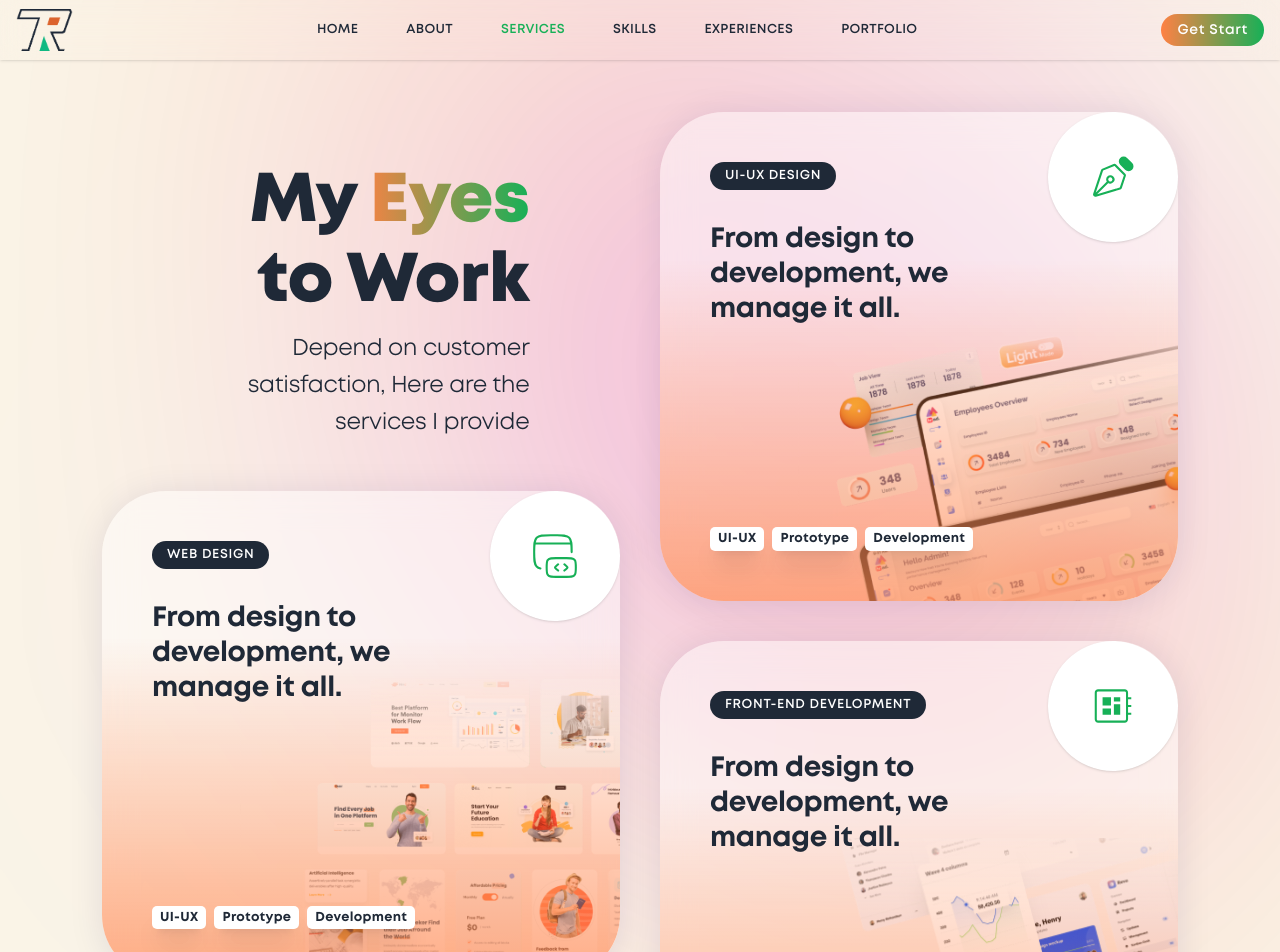
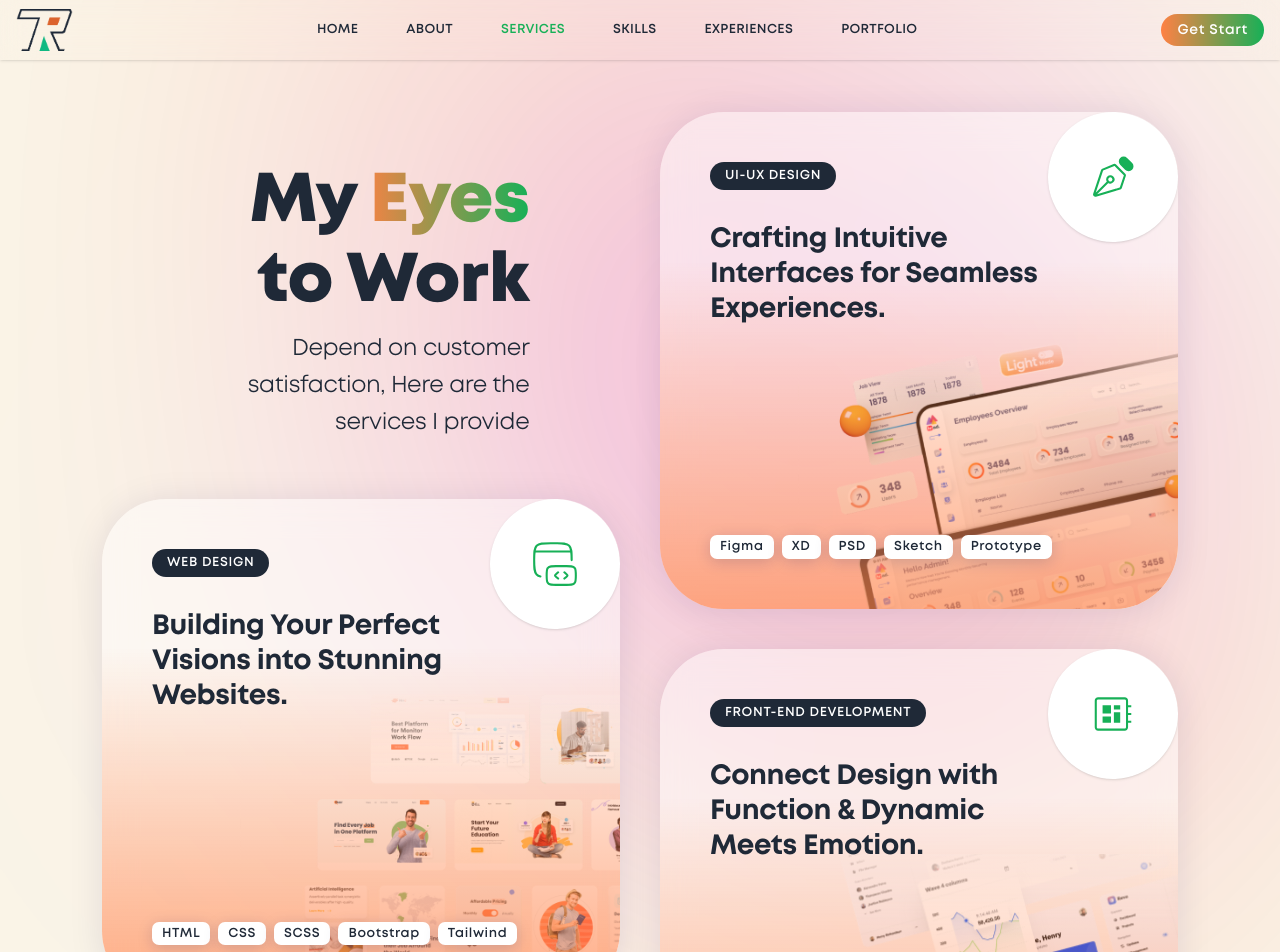
Before and after one commit to ToukirRj/Portfolio, a React (Vite) app: page /Services in a window 1280 px wide. Shown: the top 952 px of the page. Built offline with nearby package versions, Linux system fonts and the light colour scheme.

Commit message:
no message

```diff
--- a/src/components/Eyes.jsx
+++ b/src/components/Eyes.jsx
@@ -29,9 +29,9 @@ const Eyes = () => {
                                         <h4 className="relative mt-8 pe-[10px] text-[28px] font-[600] text-[#1F2937] sm:text-start text-center leading-[35px] w-[84%]">
                                             {service.description}
                                         </h4>
-                                        <div className='flex gap-2 mt-[200px]'>
+                                        <div className='gap-2 mt-[200px]'>
                                             {service.tools.map((tool, index) => (
-                                                <span key={index} className="px-2 py-[2px] flex items-center justify-center text-[#1F2937] font-[600] text-[13px] rounded-[5px] bg-white shadow-xl tracking-wide">
+                                                <span key={index} className="inline-flex px-[10px] py-[2px] me-2 mt-2 items-center justify-center text-[#1F2937] font-[500] text-[13px] rounded-[7px] bg-white shadow-[0_3px_15px_0px_rgba(2,24,93,0.17)] tracking-wider">
                                                     {tool}
                                                 </span>
                                             ))}
--- a/src/datas/serviceData.jsx
+++ b/src/datas/serviceData.jsx
@@ -5,24 +5,24 @@ const serviceData = [
     "img": "./img/services/1.svg",
     "imgPath": "./img/services/ui.svg",
     "title": "UI-UX Design",
-    "description":"From design to development, we manage it all.",
-    "tools": ["UI-UX", "Prototype", "Development"]
+    "description":"Crafting Intuitive Interfaces for Seamless Experiences.",
+    "tools": ["Figma", "XD", "PSD", "Sketch", "Prototype"]
   },
   {
     "id": 2,
     "img": "./img/services/2.svg",
     "imgPath": "./img/services/web.svg",
     "title": "Web Design",
-    "description":"From design to development, we manage it all.",
-    "tools": ["UI-UX", "Prototype", "Development"]
+    "description":"Building Your Perfect Visions into Stunning Websites.",
+    "tools": ["HTML", "CSS", "SCSS", "Bootstrap", "Tailwind"]
   },
   {
     "id": 3,
     "img": "./img/services/3.svg",
     "imgPath": "./img/services/frontend.svg",
     "title": "Front-End Development",
-    "description":"From design to development, we manage it all.",
-    "tools": ["UI-UX", "Prototype", "Development"]
+    "description":"Connect Design with Function & Dynamic Meets Emotion.",
+    "tools": ["Next JS", "React", "API's", "HTML/CSS", "Laravel"]
   }
 ];
 
```
